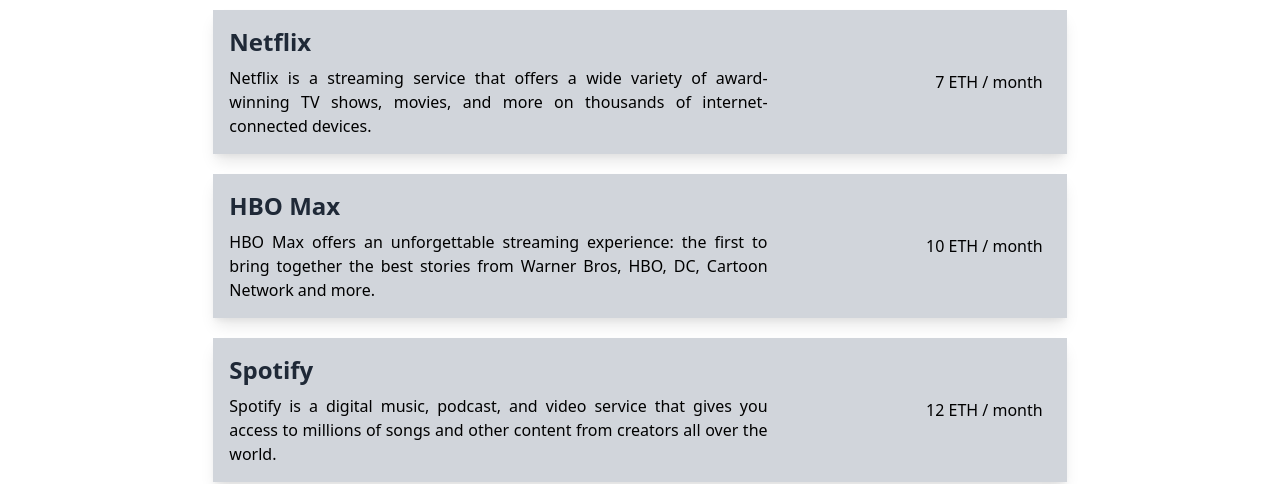
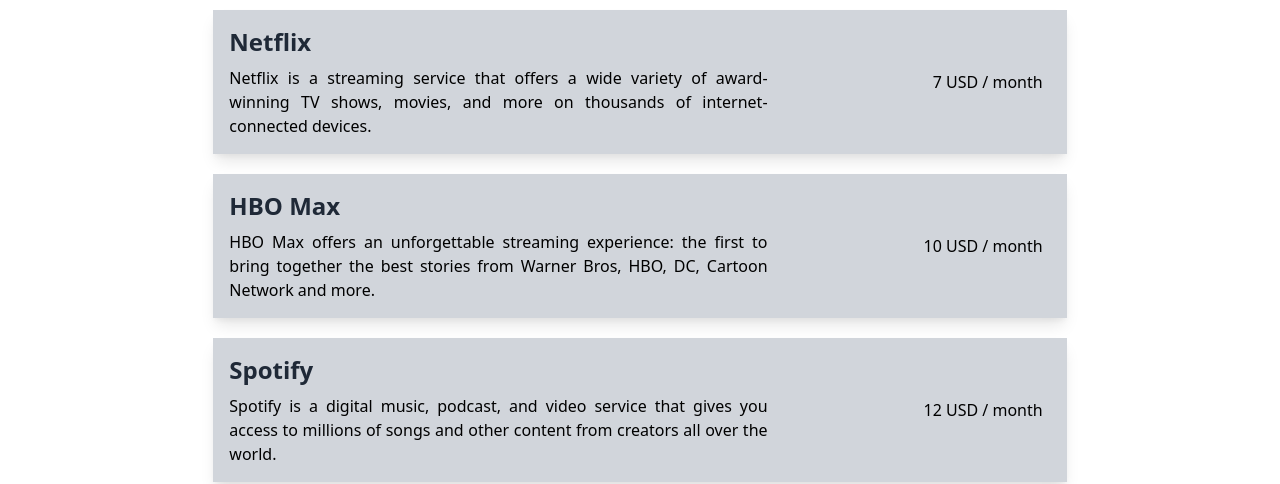
Before and after one commit to ptrkns/subscription-service, a React (Vite) app: page /package-creation in a window 1280 px wide. Shown: the part 350-834 px from the top of the page. Built offline with nearby package versions, Linux system fonts and the light colour scheme.

Commit message:
Updated some service info

```diff
--- a/src/components/Service.tsx
+++ b/src/components/Service.tsx
@@ -9,10 +9,20 @@
 
     const priceAndDuration = () => {
         switch(props.duration){
-            case 1: return `${props.price} ETH / month`;
-            case 6: return `${props.price} ETH / 6 months`;
-            case 12: return `${props.price} ETH / year`;
-            default: return;
+            case 1: {return `${props.price} USD / month`;}
+            case 6: {
+                return(<>
+                <p>{`${props.price / 6}  USD / month`}</p>
+                <p>{`${props.price}  USD in total`}</p>
+                </>);
+            }
+            case 12: {
+                return(<>
+                    <p>{`${props.price / 12} USD / month`}</p>
+                    <p>{`${props.price} USD in total`}</p>
+                </>);
+            }
+            default: {return};
         };
     }
 
@@ -38,7 +48,7 @@
             <p className="text-justify pr-2 cursor-pointer">{props.description}</p>
         </div>
         <div className="m-auto text-right md:mx-0 pr-2 cursor-pointer">
-            <p>{priceAndDuration()}</p>
+            {priceAndDuration()}
         </div>
     </div>
   );
```
